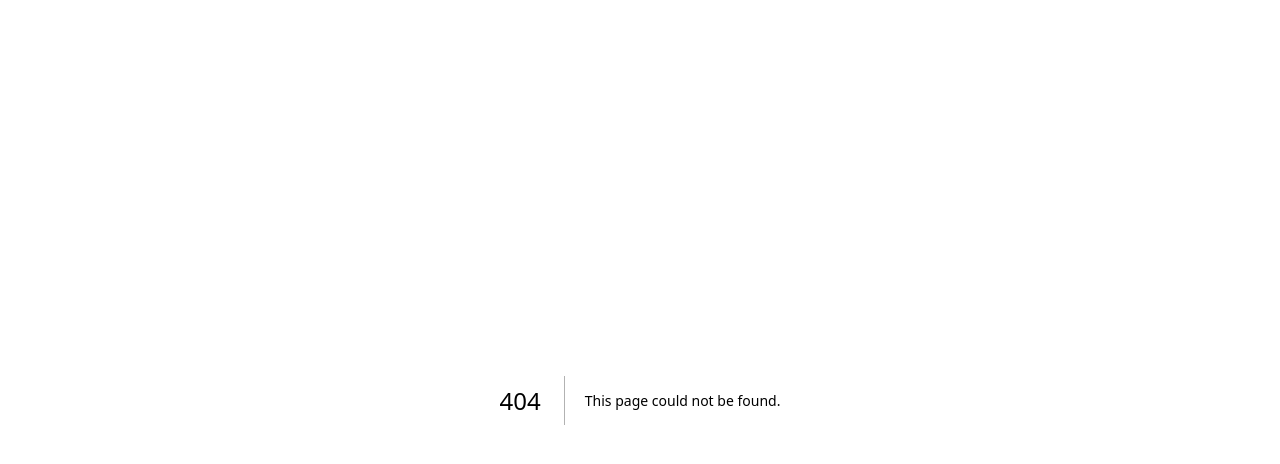
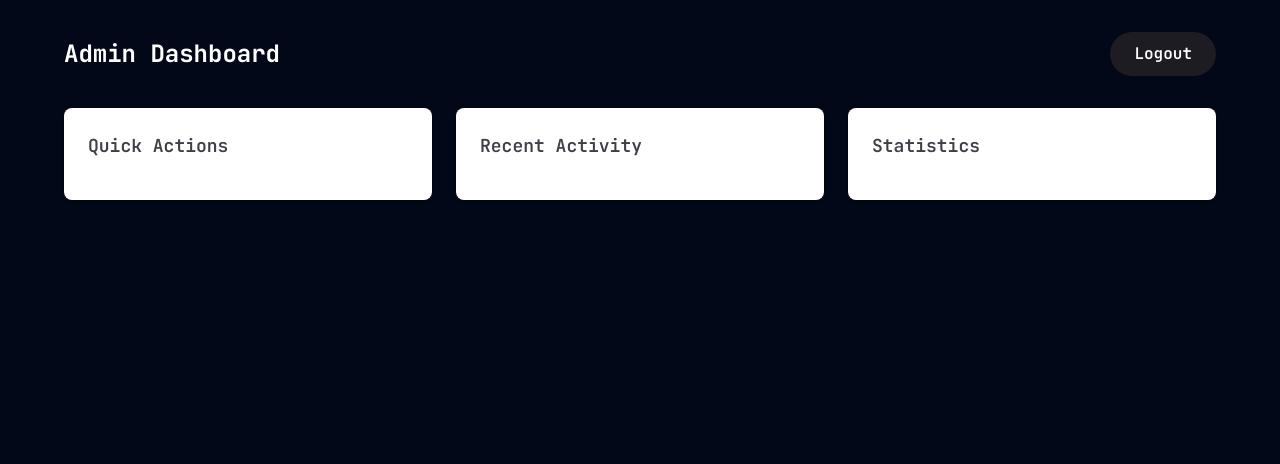
Before and after one commit to sudsarkar13/portfolio-latest, a Next.js app: page /admin/dashboard in a window 1280 px wide. Before the commit this address had no page. Shown: the top 464 px of the page. Built offline with nearby package versions, Linux system fonts and the light colour scheme; sample sign-in values are in the browser's storage.

Commit message:
feat ✨: add admin dashboard with auth and logout
- Introduced a new admin dashboard page with functionality for checking admin authentication and a basic logout feature.

```diff
--- /dev/null
+++ b/app/admin/dashboard/page.tsx
@@ -0,0 +1,55 @@
+"use client";
+
+import { useEffect } from "react";
+import { useRouter } from "next/navigation";
+import { Button } from "@/components/ui";
+
+export default function AdminDashboard() {
+	const router = useRouter();
+
+	useEffect(() => {
+		// Check if admin token exists
+		const token = localStorage.getItem("adminToken");
+		if (!token) {
+			router.push("/admin/login");
+		}
+	}, [router]);
+
+	const handleLogout = () => {
+		localStorage.removeItem("adminToken");
+		router.push("/admin/login");
+	};
+
+	return (
+		<div className="min-h-screen bg-foreground p-8">
+			<div className="max-w-6xl mx-auto">
+				<div className="flex justify-between items-center mb-8">
+					<h1 className="text-2xl font-bold text-white">
+						Admin Dashboard
+					</h1>
+					<Button onClick={handleLogout} variant="primary" className={`hover:bg-red-600 hover:text-white`}>
+						Logout
+					</Button>
+				</div>
+
+				{/* Add your admin dashboard content here */}
+				<div className="grid grid-cols-1 md:grid-cols-2 lg:grid-cols-3 gap-6">
+					<div className="p-6 bg-card rounded-lg shadow">
+						<h2 className="text-lg font-semibold mb-4 text-[#3f3f47]">Quick Actions</h2>
+						{/* Add action buttons/links */}
+					</div>
+
+					<div className="p-6 bg-card rounded-lg shadow">
+						<h2 className="text-lg font-semibold mb-4 text-[#3f3f47]">Recent Activity</h2>
+						{/* Add activity list */}
+					</div>
+
+					<div className="p-6 bg-card rounded-lg shadow">
+						<h2 className="text-lg font-semibold mb-4 text-[#3f3f47]">Statistics</h2>
+						{/* Add statistics */}
+					</div>
+				</div>
+			</div>
+		</div>
+	);
+}
```
